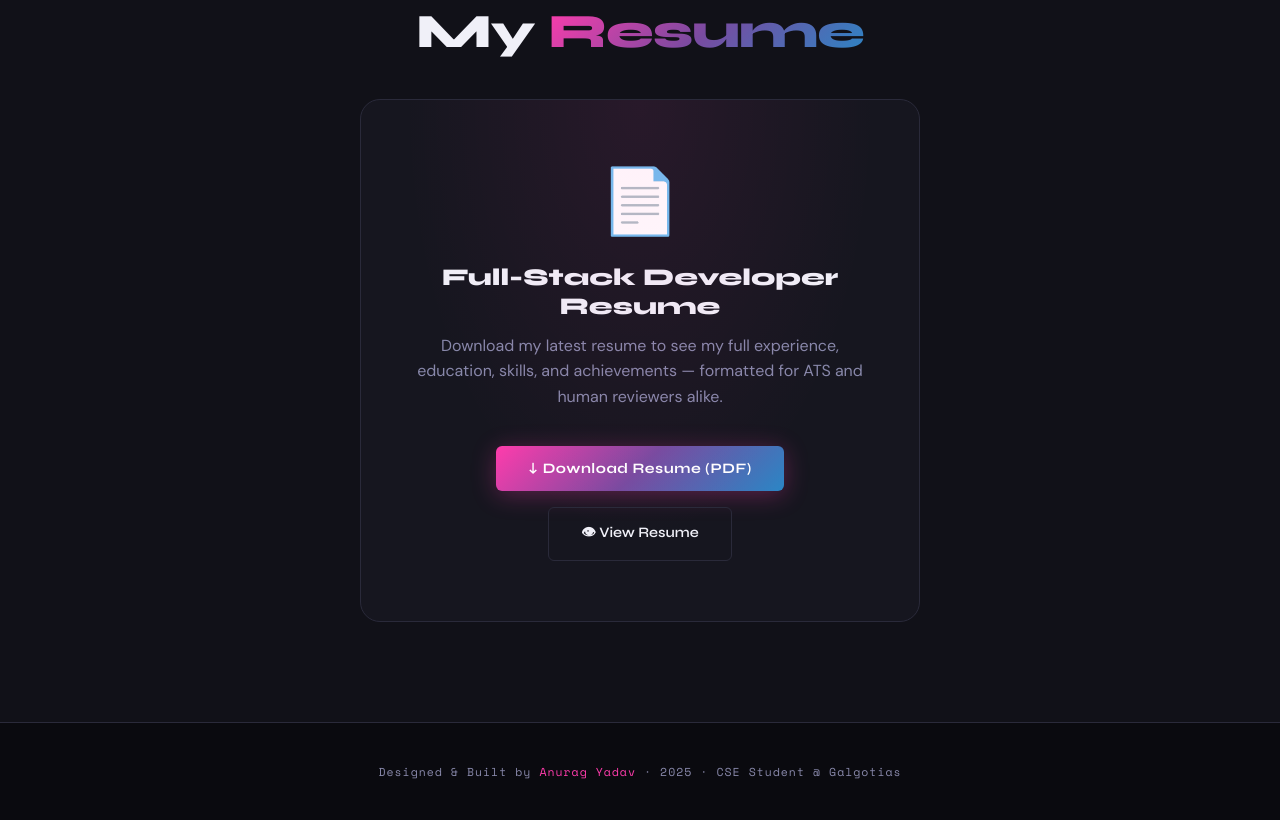
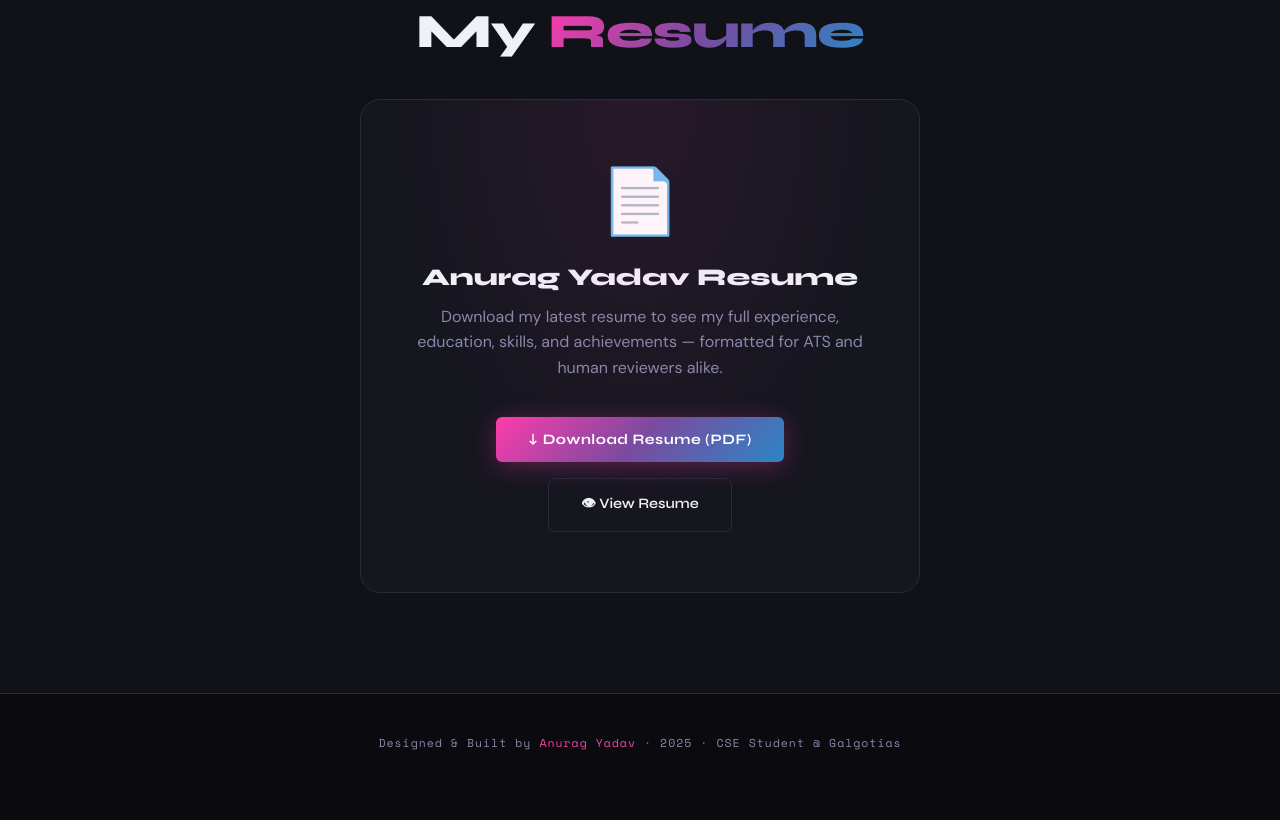
Before and after one commit to 6387anu/PortFolio, a website: page public/index.html in a window 1280 px wide. Shown: the part 4691-5511 px from the top of the page. After the commit the page ends 5482 px from the top, so only its background shows below. Drawn offline with nearby package versions, Linux system fonts and the light colour scheme.

Commit message:
Update project details

```diff
--- a/public/index.html
+++ b/public/index.html
@@ -1257,7 +1257,7 @@
   <h2 class="section-title" style="text-align:center; margin-bottom: 40px;">My <span>Resume</span></h2>
   <div class="resume-box reveal">
     <div class="resume-icon">📄</div>
-    <h3>Full-Stack Developer Resume</h3>
+    <h3>Anurag Yadav Resume</h3>
     <p>Download my latest resume to see my full experience, education, skills, and achievements — formatted for ATS and human reviewers alike.</p>
     <div style="display:flex; gap:16px; justify-content:center; flex-wrap:wrap;">
   <a href="resume.pdf" download class="btn-primary">
```
